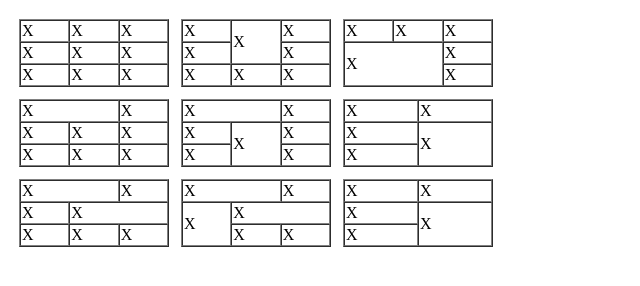
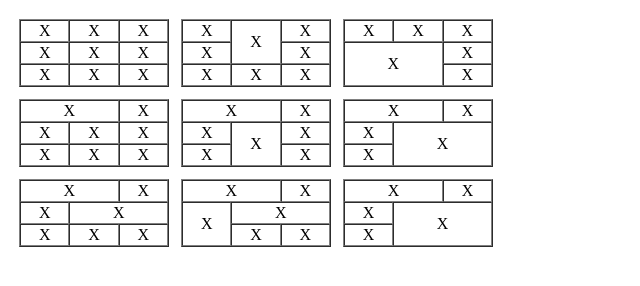
Before and after one commit to FrancisGecobx/WebSys, a plain HTML site: page 261WebSystem/pages/Quiz01.html in a window 1280 px wide. Shown: the whole page, without its empty margins (0-640 px from the left). Drawn offline with Linux system fonts and the light colour scheme.

Commit message:
Finalized Quiz01

```diff
--- a/261WebSystem/pages/Quiz01.html
+++ b/261WebSystem/pages/Quiz01.html
@@ -4,22 +4,22 @@
         <title>Quiz01</title>
     </head>
     <body>
-        <table border="0" cellspacing="10">
+        <table border="0" cellspacing="10" >
             <tr>
                 <!-- Table 1 Top-Left -->
                 <td>
                 <table border="1" cellspacing="0" width="150">
-                    <tr>
+                    <tr align="center">
                         <td>X</td>
                         <td>X</td>
                         <td>X</td>
                     </tr>
-                    <tr>
+                    <tr align="center">
                         <td>X</td>
                         <td>X</td>
                         <td>X</td>
                     </tr>
-                    <tr>
+                    <tr align="center">
                         <td>X</td>
                         <td>X</td>
                         <td>X</td>
@@ -30,16 +30,16 @@
                 <!-- Table 2 Top-Middle -->
                 <td>
                 <table border="1" cellspacing="0" width="150">
-                    <tr>
+                    <tr align="center">
                         <td>X</td>
                         <td rowspan="2">X</td>
                         <td>X</td>
                     </tr>
-                    <tr>
+                    <tr align="center">
                         <td>X</td>
                         <td>X</td>
                     </tr>
-                    <tr>
+                    <tr align="center">
                         <td>X</td>
                         <td>X</td>
                         <td>X</td>
@@ -50,16 +50,16 @@
                 <!-- Table 3 Top-Right -->
                 <td>
                     <table border="1" cellspacing="0" width="150">
-                    <tr>
+                    <tr align="center">
                         <td>X</td>
                         <td>X</td>
                         <td>X</td>
                     </tr>
-                    <tr>
+                    <tr align="center">
                         <td rowspan="2" colspan="2">X</td>
                         <td>X</td>
                     </tr>
-                    <tr>
+                    <tr align="center">
                         <td>X</td>
                     </tr>
                 </table>
@@ -70,16 +70,16 @@
                 <!-- Table 4 Middle-Left -->
                 <td>
                     <table border="1" cellspacing="0" width="150">
-                    <tr>
+                    <tr align="center">
                         <td colspan="2">X</td>
                         <td>X</td>
                     </tr>
-                    <tr>
+                    <tr align="center">
                         <td>X</td>
                         <td>X</td>
                         <td>X</td>
                     </tr>
-                    <tr>
+                    <tr align="center">
                         <td>X</td>
                         <td>X</td>
                         <td>X</td>
@@ -90,16 +90,16 @@
                 <!-- Table 5 Middle -->
                 <td>
                     <table border="1" cellspacing="0" width="150">
-                    <tr>
+                    <tr align="center">
                         <td colspan="2">X</td>
                         <td>X</td>
                     </tr>
-                    <tr>
+                    <tr align="center">
                         <td>X</td>
                         <td rowspan="2">X</td>
                         <td>X</td>
                     </tr>
-                    <tr>
+                    <tr align="center">
                         <td>X</td>
                         <td>X</td>
 
@@ -109,17 +109,19 @@
 
 
                 <!-- Table 6 Middle-Right -->
+
+                <!-- I have force the cell to separate and not merge using "width" attributes -->
                 <td>
                     <table border="1" cellspacing="0" width="150">
-                    <tr>
-                        <td colspan="2">X</td>
-                        <td>X</td>
+                    <tr align="center">
+                        <td colspan="2" width="67%">X</td>
+                        <td width="33%">X</td>
                     </tr>
-                    <tr>
-                        <td>X</td>
+                    <tr align="center">
+                        <td width="33%">X</td>
                         <td colspan="2" rowspan="2">X</td>
                     </tr>
-                    <tr>
+                    <tr align="center">
                         <td>X</td>
                     </tr>
                 </table>
@@ -130,15 +132,15 @@
                 <!-- Table 7 Bottom-Right -->
                 <td>
                     <table border="1" cellspacing="0" width="150">
-                    <tr>
+                    <tr align="center">
                         <td colspan="2">X</td>
                         <td>X</td>
                     </tr>
-                    <tr>
+                    <tr align="center">
                         <td>X</td>
                         <td colspan="2">X</td>
                     </tr>
-                    <tr>
+                    <tr align="center">
                         <td>X</td>
                         <td>X</td>
                         <td>X</td>
@@ -149,15 +151,15 @@
                 <!-- Table 8 Bottom-Middle -->
                 <td>
                     <table border="1" cellspacing="0" width="150">
-                    <tr>
+                    <tr align="center">
                         <td colspan="2">X</td>
                         <td>X</td>
                     </tr>
-                    <tr>
+                    <tr align="center">
                         <td rowspan="2">X</td>
                         <td colspan="2">X</td>
                     </tr>
-                    <tr>
+                    <tr align="center">
                         <td>X</td>
                         <td>X</td>
                     </tr>
@@ -165,17 +167,19 @@
                 </td>
 
                 <!-- Table 9 Bottom-Right -->
+
+                <!-- I have force the cell to separate and not merge using "width" attributes -->
                 <td>
                     <table border="1" cellspacing="0" width="150">
-                    <tr>
-                        <td colspan="2">X</td>
-                        <td>X</td>
+                    <tr align="center">
+                        <td colspan="2" width="67%">X</td>
+                        <td width="33%">X</td>
                     </tr>
-                    <tr>
-                        <td>X</td>
+                    <tr align="center">
+                        <td width="33%">X</td>
                         <td colspan="2" rowspan="2">X</td>
                     </tr>
-                    <tr>
+                    <tr align="center">
                         <td>X</td>
                     </tr>
                 </table>
```
